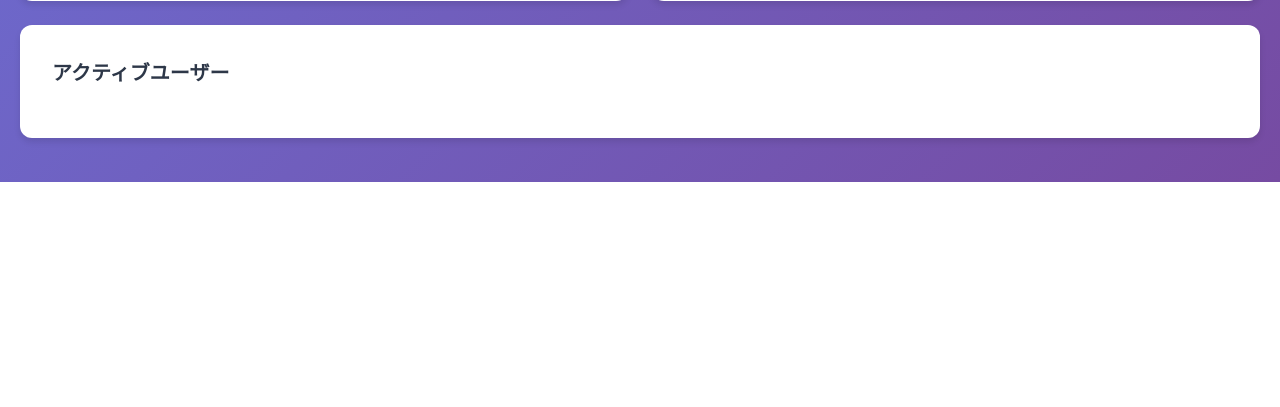
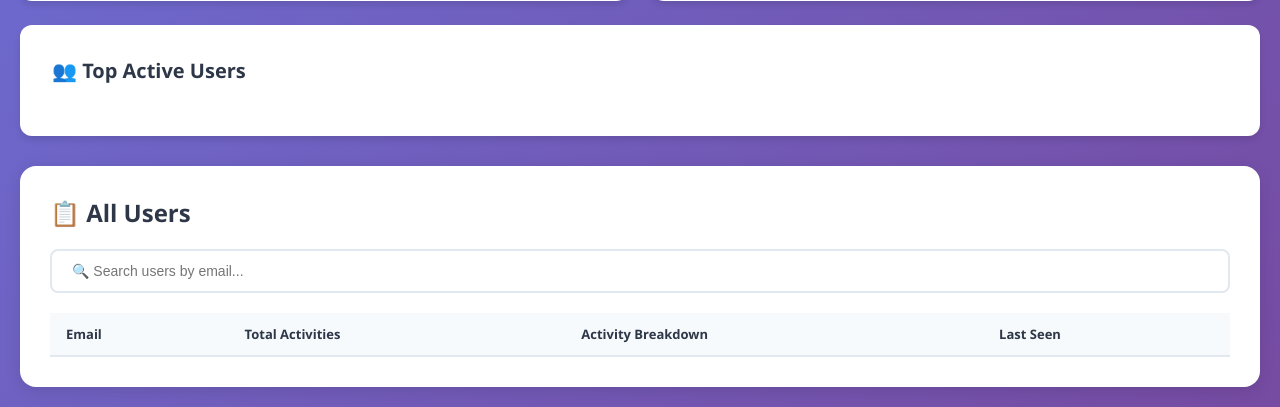
Before and after one commit to tejavenkaobulapuram-png/PacificTube, a Flask app: template templates/dashboard.html in a window 1280 px wide. Shown: the part 1210-1617 px from the top of the page. Before the commit the page ends 1392 px from the top, so only its background shows below. Run offline with Flask 3, Linux system fonts and the light colour scheme; the template is opened without the code that fills it: most values are stand-ins (such as "Sample title", 1, 10 or a date in 2020); lists and menus that the app fills with data are empty; some libraries are stand-ins or nearby versions.

Commit message:
Implement comprehensive dashboard improvements: Top Active Users with rankings, All Users table with search, and enhanced user analytics

```diff
--- a/static/dashboard.css
+++ b/static/dashboard.css
@@ -845,3 +845,190 @@ body {
         grid-template-columns: 1fr;
     }
 }
+
+/* Top Active Users Section */
+.top-users-grid {
+    display: grid;
+    grid-template-columns: repeat(auto-fill, minmax(300px, 1fr));
+    gap: 20px;
+    margin-top: 20px;
+}
+
+.top-user-card {
+    background: white;
+    border-radius: 12px;
+    padding: 20px;
+    box-shadow: 0 2px 8px rgba(0,0,0,0.1);
+    position: relative;
+}
+
+.rank-badge {
+    position: absolute;
+    top: 10px;
+    right: 10px;
+    width: 40px;
+    height: 40px;
+    border-radius: 50%;
+    display: flex;
+    align-items: center;
+    justify-content: center;
+    font-weight: bold;
+    font-size: 14px;
+    color: white;
+}
+
+.rank-badge.rank-1 { background: linear-gradient(135deg, #FFD700 0%, #FFA500 100%); }
+.rank-badge.rank-2 { background: linear-gradient(135deg, #C0C0C0 0%, #808080 100%); }
+.rank-badge.rank-3 { background: linear-gradient(135deg, #CD7F32 0%, #8B4513 100%); }
+.rank-badge.rank-other { background: linear-gradient(135deg, #667eea 0%, #764ba2 100%); }
+
+.top-user-email {
+    font-size: 14px;
+    font-weight: 600;
+    color: #2d3748;
+    margin-bottom: 16px;
+    padding-right: 50px;
+    word-break: break-all;
+}
+
+.top-user-stats {
+    display: grid;
+    grid-template-columns: 1fr 1fr;
+    gap: 12px;
+    margin-bottom: 12px;
+}
+
+.top-stat-item {
+    background: #f7fafc;
+    padding: 10px;
+    border-radius: 8px;
+    text-align: center;
+}
+
+.top-stat-icon {
+    font-size: 20px;
+    margin-bottom: 4px;
+}
+
+.top-stat-label {
+    font-size: 11px;
+    color: #718096;
+    margin-bottom: 2px;
+}
+
+.top-stat-value {
+    font-size: 18px;
+    font-weight: 700;
+    color: #2d3748;
+}
+
+.top-user-last-seen {
+    font-size: 12px;
+    color: #718096;
+    text-align: center;
+    margin-top: 12px;
+    padding-top: 12px;
+    border-top: 1px solid #e2e8f0;
+}
+
+/* All Users Section */
+.all-users-section {
+    background: white;
+    border-radius: 16px;
+    padding: 30px;
+    margin-top: 30px;
+    box-shadow: 0 4px 16px rgba(0,0,0,0.1);
+}
+
+.all-users-section h2 {
+    color: #2d3748;
+    font-size: 24px;
+    margin-bottom: 20px;
+}
+
+.search-box {
+    margin-bottom: 20px;
+}
+
+.search-box input {
+    width: 100%;
+    padding: 12px 20px;
+    border: 2px solid #e2e8f0;
+    border-radius: 8px;
+    font-size: 14px;
+    transition: all 0.3s;
+}
+
+.search-box input:focus {
+    outline: none;
+    border-color: #667eea;
+    box-shadow: 0 0 0 3px rgba(102, 126, 234, 0.1);
+}
+
+.users-table-container {
+    overflow-x: auto;
+}
+
+.users-table {
+    width: 100%;
+    border-collapse: collapse;
+}
+
+.users-table thead {
+    background: #f7fafc;
+}
+
+.users-table th {
+    padding: 12px 16px;
+    text-align: left;
+    font-weight: 600;
+    color: #2d3748;
+    font-size: 13px;
+    border-bottom: 2px solid #e2e8f0;
+}
+
+.users-table td {
+    padding: 16px;
+    border-bottom: 1px solid #e2e8f0;
+    font-size: 14px;
+    color: #4a5568;
+}
+
+.users-table tbody tr:hover {
+    background: #f7fafc;
+}
+
+.user-email-cell {
+    color: #667eea;
+    font-weight: 500;
+}
+
+.activity-breakdown {
+    display: flex;
+    gap: 12px;
+    flex-wrap: wrap;
+}
+
+.activity-badge {
+    display: inline-flex;
+    align-items: center;
+    gap: 4px;
+    padding: 4px 8px;
+    background: #f7fafc;
+    border-radius: 12px;
+    font-size: 12px;
+}
+
+.activity-badge .icon {
+    font-size: 14px;
+}
+
+.activity-badge .count {
+    font-weight: 600;
+    color: #2d3748;
+}
+
+.last-seen-cell {
+    color: #718096;
+    font-size: 13px;
+}
--- a/static/dashboard.js
+++ b/static/dashboard.js
@@ -241,42 +241,108 @@ async function loadActiveUsers(period) {
     const response = await fetch(`/api/dashboard/active-users/${period}`);
     const data = await response.json();
 
-    const usersGrid = document.getElementById('usersGrid');
-    usersGrid.innerHTML = '';
+    // Populate Top Active Users (Top 8)
+    const topUsersGrid = document.getElementById('topUsersGrid');
+    topUsersGrid.innerHTML = '';
 
     if (data.length === 0) {
-        usersGrid.innerHTML = '<p style="color: #718096; text-align: center; padding: 40px;">データがありません</p>';
-        return;
+        topUsersGrid.innerHTML = '<p style="color: #718096; text-align: center; padding: 40px;">データがありません</p>';
+    } else {
+        const topUsers = data.slice(0, 8); // Show top 8 users
+        topUsers.forEach((user, index) => {
+            const rank = index + 1;
+            const rankClass = rank <= 3 ? `rank-${rank}` : 'rank-other';
+
+            const userCard = document.createElement('div');
+            userCard.className = 'top-user-card';
+            userCard.innerHTML = `
+                <div class="rank-badge ${rankClass}">#${rank}</div>
+                <div class="top-user-email">${escapeHtml(user.userEmail || user.userName)}</div>
+                <div class="top-user-stats">
+                    <div class="top-stat-item">
+                        <div class="top-stat-icon">📆</div>
+                        <div class="top-stat-label">ACTIVE DAYS</div>
+                        <div class="top-stat-value">${formatNumber(user.activeDays || 0)}</div>
+                    </div>
+                    <div class="top-stat-item">
+                        <div class="top-stat-icon">❓</div>
+                        <div class="top-stat-label">QUERIES</div>
+                        <div class="top-stat-value">${formatNumber(user.searches || 0)}</div>
+                    </div>
+                    <div class="top-stat-item">
+                        <div class="top-stat-icon">⚠️</div>
+                        <div class="top-stat-label">RISK TABLES</div>
+                        <div class="top-stat-value">${formatNumber(user.videoViews || 0)}</div>
+                    </div>
+                    <div class="top-stat-item">
+                        <div class="top-stat-icon">📥</div>
+                        <div class="top-stat-label">DOWNLOADS</div>
+                        <div class="top-stat-value">${formatNumber(user.downloads || 0)}</div>
+                    </div>
+                </div>
+                <div class="top-user-last-seen">
+                    ⏰ Last seen: ${user.lastSeen || 'Unknown'}
+                </div>
+            `;
+            topUsersGrid.appendChild(userCard);
+        });
     }
 
-    data.forEach(user => {
-        const userCard = document.createElement('div');
-        userCard.className = 'user-card';
-        userCard.innerHTML = `
-            <div class="user-name">
-                👤 ${escapeHtml(user.userName)}
-            </div>
-            <div class="user-stats">
-                <div class="stat-item">
-                    <span class="stat-label">ログイン</span>
-                    <span class="stat-value">${formatNumber(user.logins)}</span>
-                </div>
-                <div class="stat-item">
-                    <span class="stat-label">動画視聴</span>
-                    <span class="stat-value">${formatNumber(user.videoViews)}</span>
-                </div>
-                <div class="stat-item">
-                    <span class="stat-label">検索</span>
-                    <span class="stat-value">${formatNumber(user.searches)}</span>
-                </div>
-                <div class="stat-item">
-                    <span class="stat-label">コメント</span>
-                    <span class="stat-value">${formatNumber(user.comments)}</span>
-                </div>
-            </div>
-        `;
-        usersGrid.appendChild(userCard);
-    });
+    // Populate All Users Table
+    const usersTableBody = document.getElementById('usersTableBody');
+    usersTableBody.innerHTML = '';
+
+    if (data.length > 0) {
+        data.forEach(user => {
+            const totalActivities = (user.logins || 0) + (user.videoViews || 0) + (user.searches || 0) + (user.comments || 0);
+
+            const row = document.createElement('tr');
+            row.innerHTML = `
+                <td class="user-email-cell">${escapeHtml(user.userEmail || user.userName)}</td>
+                <td><strong>${formatNumber(totalActivities)}</strong></td>
+                <td>
+                    <div class="activity-breakdown">
+                        <span class="activity-badge">
+                            <span class="icon">📆</span>
+                            <span class="count">${formatNumber(user.activeDays || 0)}</span>
+                        </span>
+                        <span class="activity-badge">
+                            <span class="icon">⚠️</span>
+                            <span class="count">${formatNumber(user.videoViews || 0)}</span>
+                        </span>
+                        <span class="activity-badge">
+                            <span class="icon">📥</span>
+                            <span class="count">${formatNumber(user.downloads || 0)}</span>
+                        </span>
+                        <span class="activity-badge">
+                            <span class="icon">❓</span>
+                            <span class="count">${formatNumber(user.searches || 0)}</span>
+                        </span>
+                    </div>
+                </td>
+                <td class="last-seen-cell">${user.lastSeen || 'Unknown'}</td>
+            `;
+            usersTableBody.appendChild(row);
+        });
+    }
+
+    // Add search functionality
+    const searchInput = document.getElementById('userSearchInput');
+    if (searchInput) {
+        searchInput.addEventListener('input', function() {
+            const searchTerm = this.value.toLowerCase();
+            const rows = usersTableBody.querySelectorAll('tr');
+
+            rows.forEach(row => {
+                const email = row.querySelector('.user-email-cell').textContent.toLowerCase();
+                if (email.includes(searchTerm)) {
+                    row.style.display = '';
+                } else {
+                    row.style.display = 'none';
+                }
+            });
+        });
+    }
 }
 
 // Export dashboard data
--- a/templates/dashboard.html
+++ b/templates/dashboard.html
@@ -119,9 +119,32 @@
 
         <!-- Active Users Section -->
         <div class="active-users-section">
-            <h2>アクティブユーザー</h2>
-            <div class="users-grid" id="usersGrid">
-                <!-- User cards will be populated by JavaScript -->
+            <h2>👥 Top Active Users</h2>
+            <div class="top-users-grid" id="topUsersGrid">
+                <!-- Top user cards will be populated by JavaScript -->
+            </div>
+        </div>
+
+        <!-- All Users Section -->
+        <div class="all-users-section">
+            <h2>📋 All Users</h2>
+            <div class="search-box">
+                <input type="text" id="userSearchInput" placeholder="🔍 Search users by email..." />
+            </div>
+            <div class="users-table-container">
+                <table class="users-table" id="usersTable">
+                    <thead>
+                        <tr>
+                            <th>Email</th>
+                            <th>Total Activities</th>
+                            <th>Activity Breakdown</th>
+                            <th>Last Seen</th>
+                        </tr>
+                    </thead>
+                    <tbody id="usersTableBody">
+                        <!-- Rows will be populated by JavaScript -->
+                    </tbody>
+                </table>
             </div>
         </div>
 
```
Also changed, not shown: dashboard.py (+65 -5 lines).
